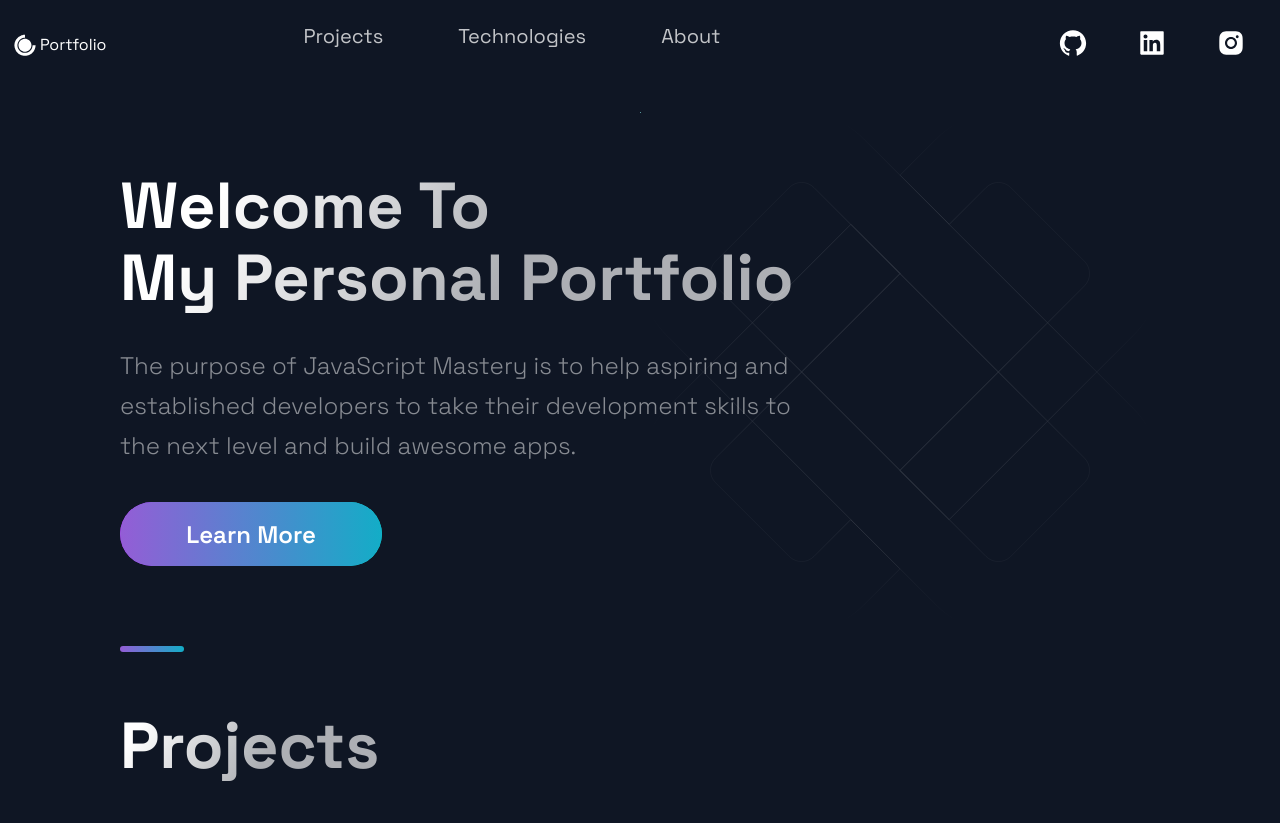
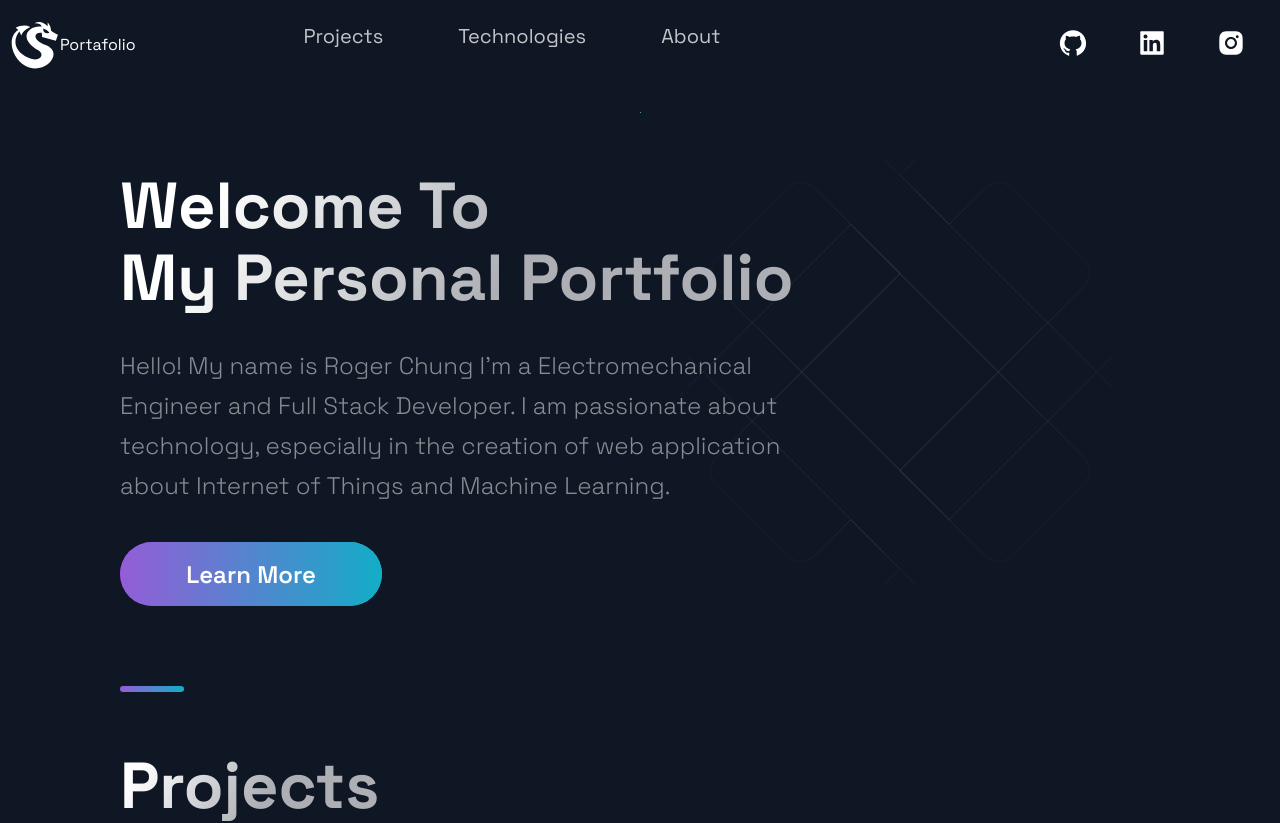
Before and after one commit to rch-goldsnaker/R006_Portafolio_NextJs, a Next.js app: page / in a window 1280 px wide. Shown: the top 823 px of the page. Built offline with nearby package versions, Linux system fonts and the light colour scheme.

Commit message:
Changing the Presentation text

```diff
--- a/src/components/Header/Header.js
+++ b/src/components/Header/Header.js
@@ -1,7 +1,7 @@
 import Link from 'next/link';
 import React from 'react';
 import { AiFillGithub, AiFillInstagram, AiFillLinkedin } from 'react-icons/ai';
-import { DiCssdeck } from 'react-icons/di';
+import { GiSeaDragon } from 'react-icons/gi';
 
 import { Container, Div1, Div2, Div3, NavLink, SocialIcons } from './HeaderStyles';
 
@@ -10,7 +10,7 @@ const Header = () =>  (
     <Div1>
       <Link href="/">
         <a style={{ display: 'flex', alignItems: 'center', color:"white" }}>
-          <DiCssdeck size="3rem" /> <span>Portfolio</span>
+          <GiSeaDragon size="5rem" /> <span>Portafolio</span>
         </a>
       </Link>
     </Div1>
--- a/src/components/Hero/Hero.js
+++ b/src/components/Hero/Hero.js
@@ -13,7 +13,8 @@ const Hero = (props) => (
           My Personal Portfolio
         </SectionTitle>
         <SectionText>
-        The purpose of JavaScript Mastery is to help aspiring and established developers to take their development skills to the next level and build awesome apps.
+          Hello! My name is Roger Chung I'm a Electromechanical Engineer and Full Stack Developer.
+          I am passionate about technology, especially in the creation of web application about Internet of Things and Machine Learning.
         </SectionText>
         <Button onClick={props.handleClick}>Learn More</Button>
       </LeftSection>
```
